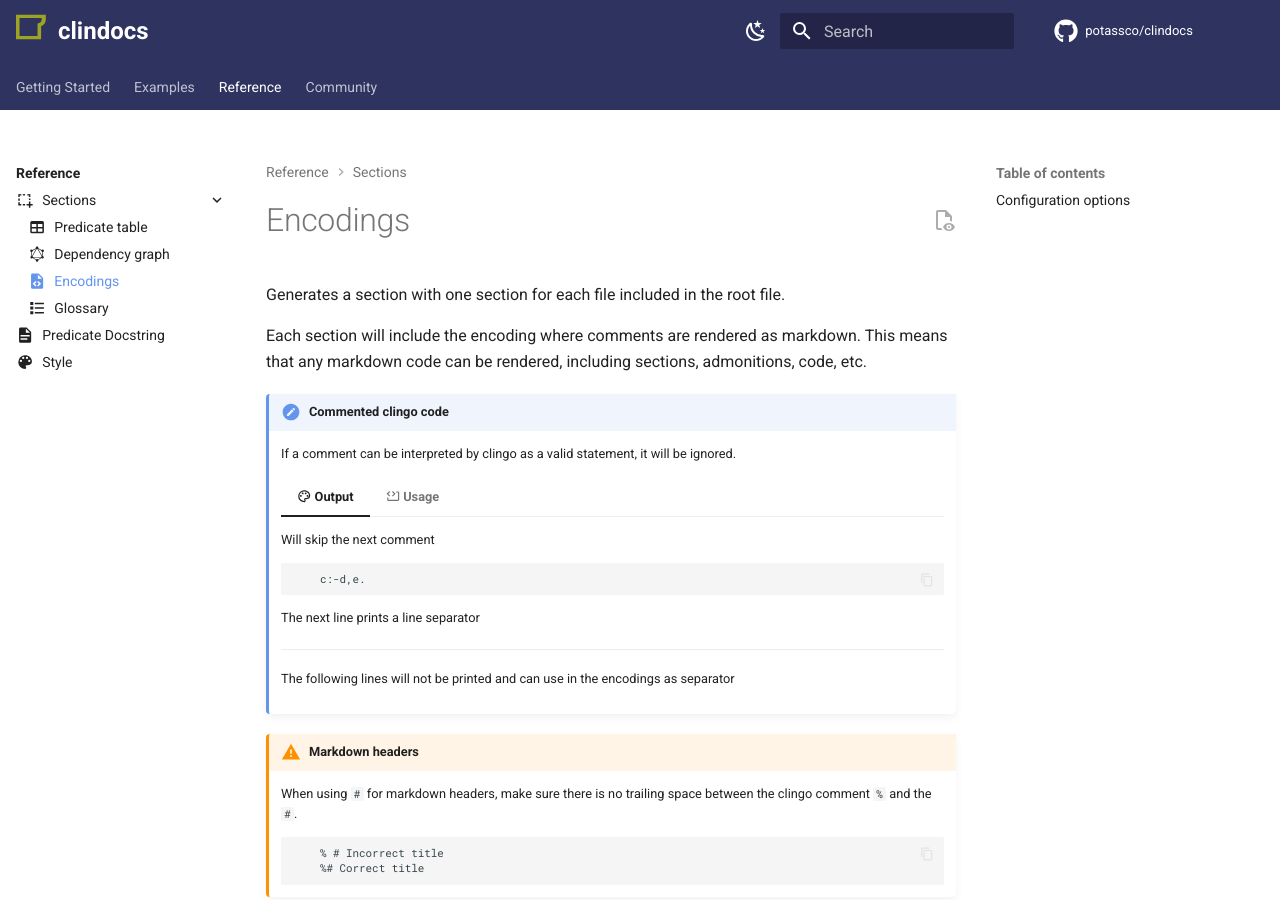
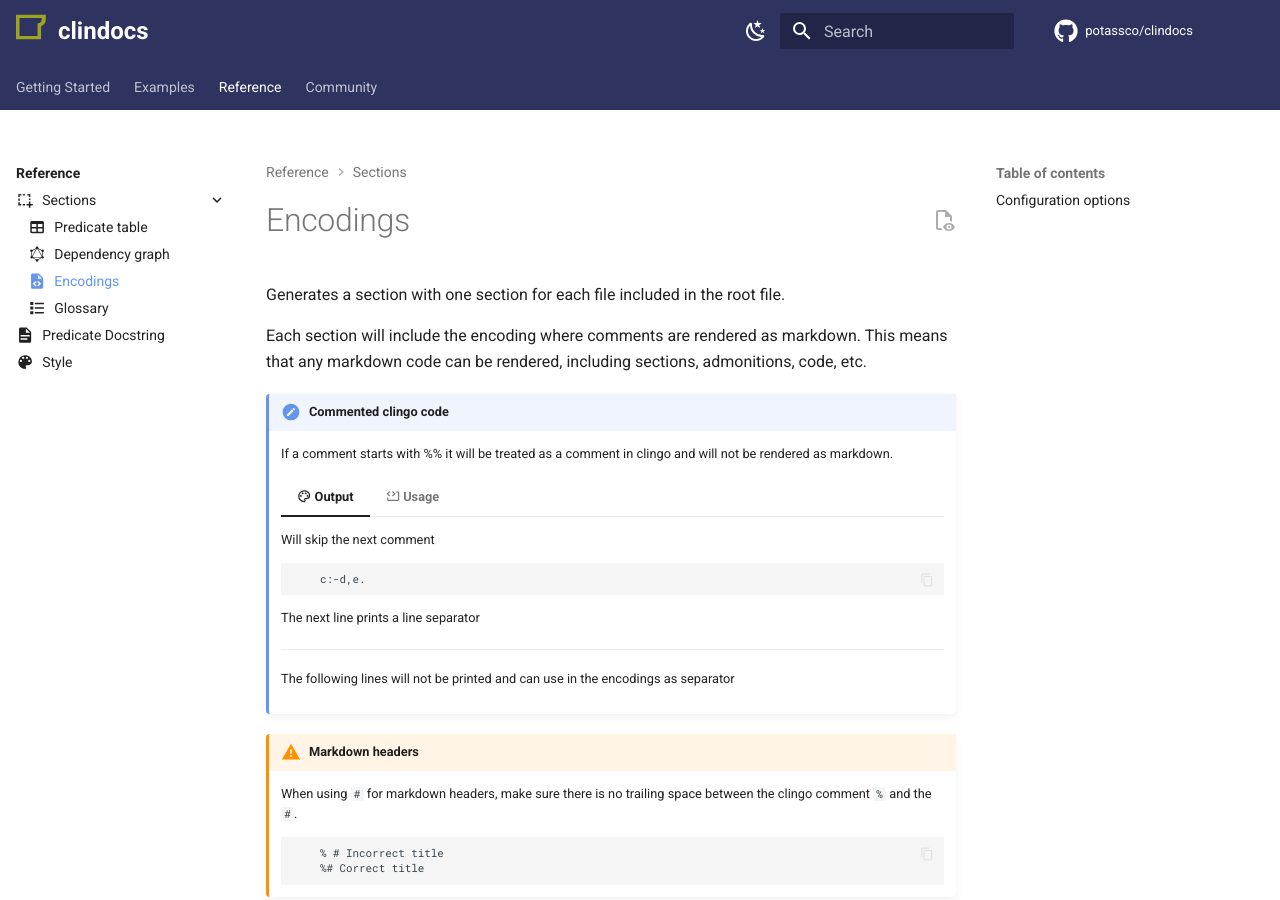
Before and after one commit to potassco/mkdoclingo, an MkDocs documentation site: the page built from docs/reference/sections/encodings.md, in a window 1280 px wide and 900 px high. Built offline with MkDocs 1.6.1 and Material for MkDocs 9.7.7, drawn with Linux system fonts in a browser that asks for light colours; comment, search, counter and statistics services are not loaded.

Commit message:
Updated docs for skipping code

````diff
--- a/docs/reference/sections/encodings.md
+++ b/docs/reference/sections/encodings.md
@@ -10,7 +10,7 @@
 
 !!! note "Commented clingo code"
 
-    If a comment can be interpreted by clingo as a valid statement, it will be ignored.
+    If a comment starts with %% it will be treated as a comment in clingo and will not be rendered as markdown.
 
     === ":material-palette-outline: Output"
 
@@ -29,7 +29,7 @@
 
         ```clingo
             % Will skip the next comment since it is parsable
-            % a:-b.
+            %% a:-b.
             %% This is also skipped since it is a comment in clingo
             c:-d,e.
             % The next line prints a line separator
````
